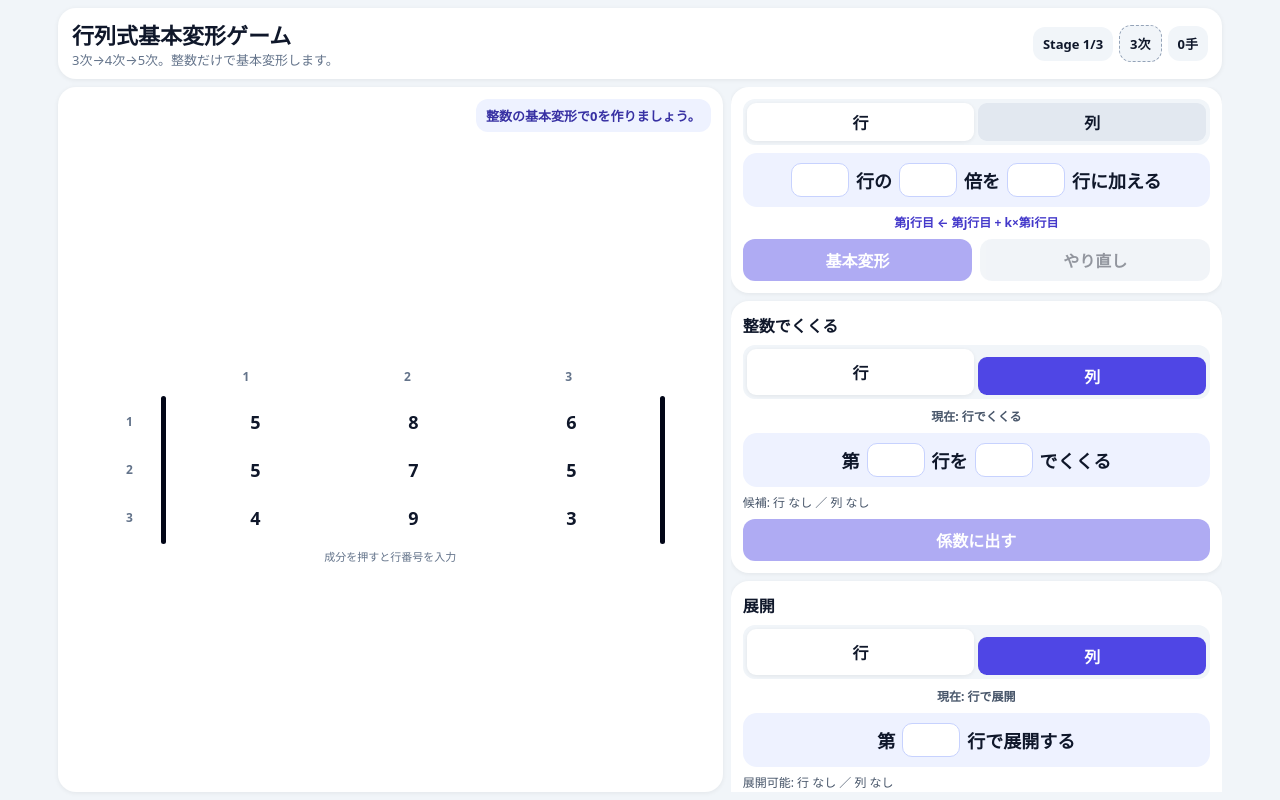
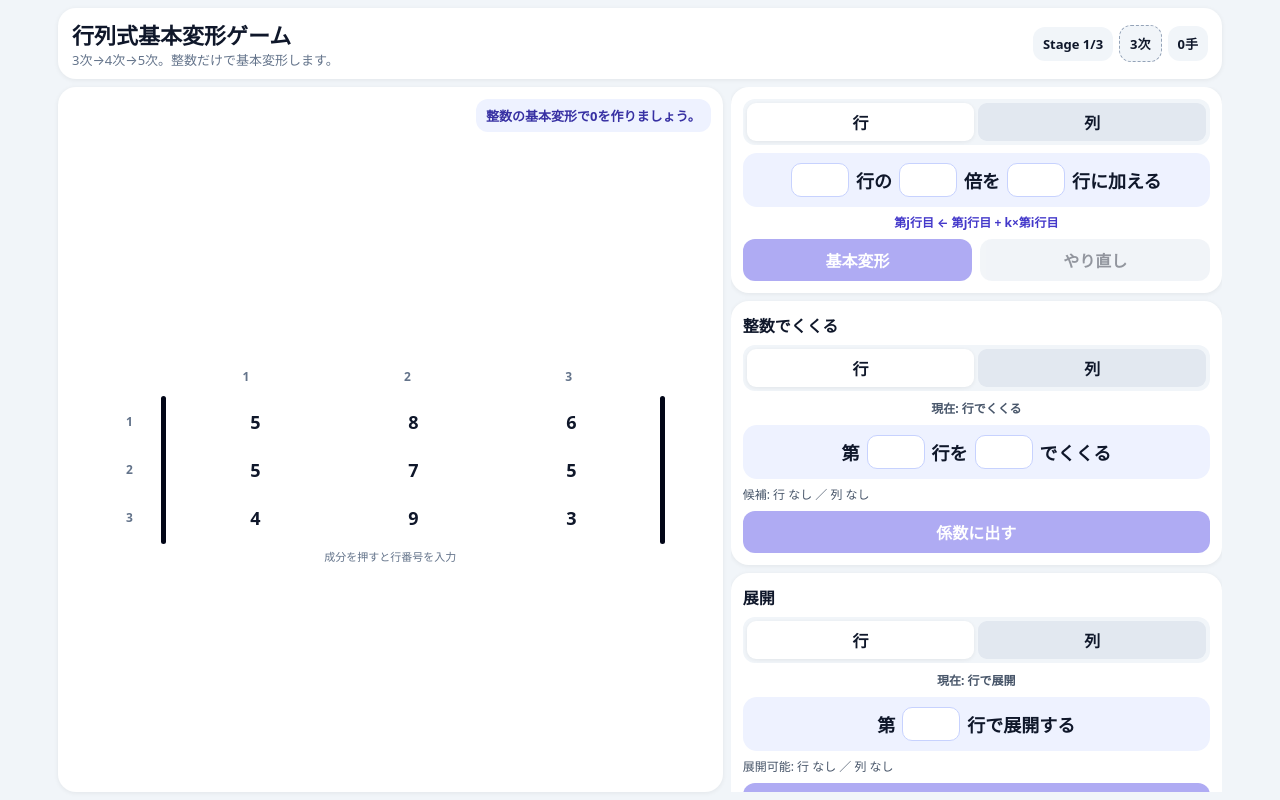
Before and after one commit to poohphd-kit/determinant-game, a React (Vite) app: page / in a window 1280 px wide. Built offline with nearby package versions, Linux system fonts and the light colour scheme.

Commit message:
Update styles.css

```diff
--- a/src/styles.css
+++ b/src/styles.css
@@ -56,15 +56,15 @@ main { min-height: 0; flex: 1; display: grid; grid-template-columns: 1.15fr .85f
 .formula { text-align: center; color: #4338ca; font-size: 12px; font-weight: 700; margin-top: 6px; }
 .buttons { display: grid; grid-template-columns: 1fr 1fr; gap: 8px; margin-top: 8px; }
 button { border: 0; border-radius: 12px; padding: 9px 12px; font-weight: 850; background: #e2e8f0; color: #0f172a; }
-.buttons button:first-child, .amber button:last-child, .green button:last-child, .clear button { background: #4f46e5; color: white; }
+.buttons button:first-child, .card.amber > button:last-child, .card.green > button:last-child, .clear button { background: #4f46e5; color: white; }
 .green,
 .amber { background: white !important; border: 0; }
 .green .sentence,
 .amber .sentence { background: #eef2ff; }
 .green .sentence input,
 .amber .sentence input { border-color: #c7d2fe; }
-.green button:last-child,
-.amber button:last-child { width: 100%; margin-top: 8px; background: #4f46e5; }
+.green > button:last-child,
+.amber > button:last-child { width: 100%; margin-top: 8px; background: #4f46e5; }
 .card p { color: #475569; font-size: 12px; margin-top: 6px; }
 .mode-note { margin: -2px 0 8px; text-align: center; font-size: 12px; font-weight: 700; color: #334155; }
 .scalar-wrap { justify-content: center; }
```
